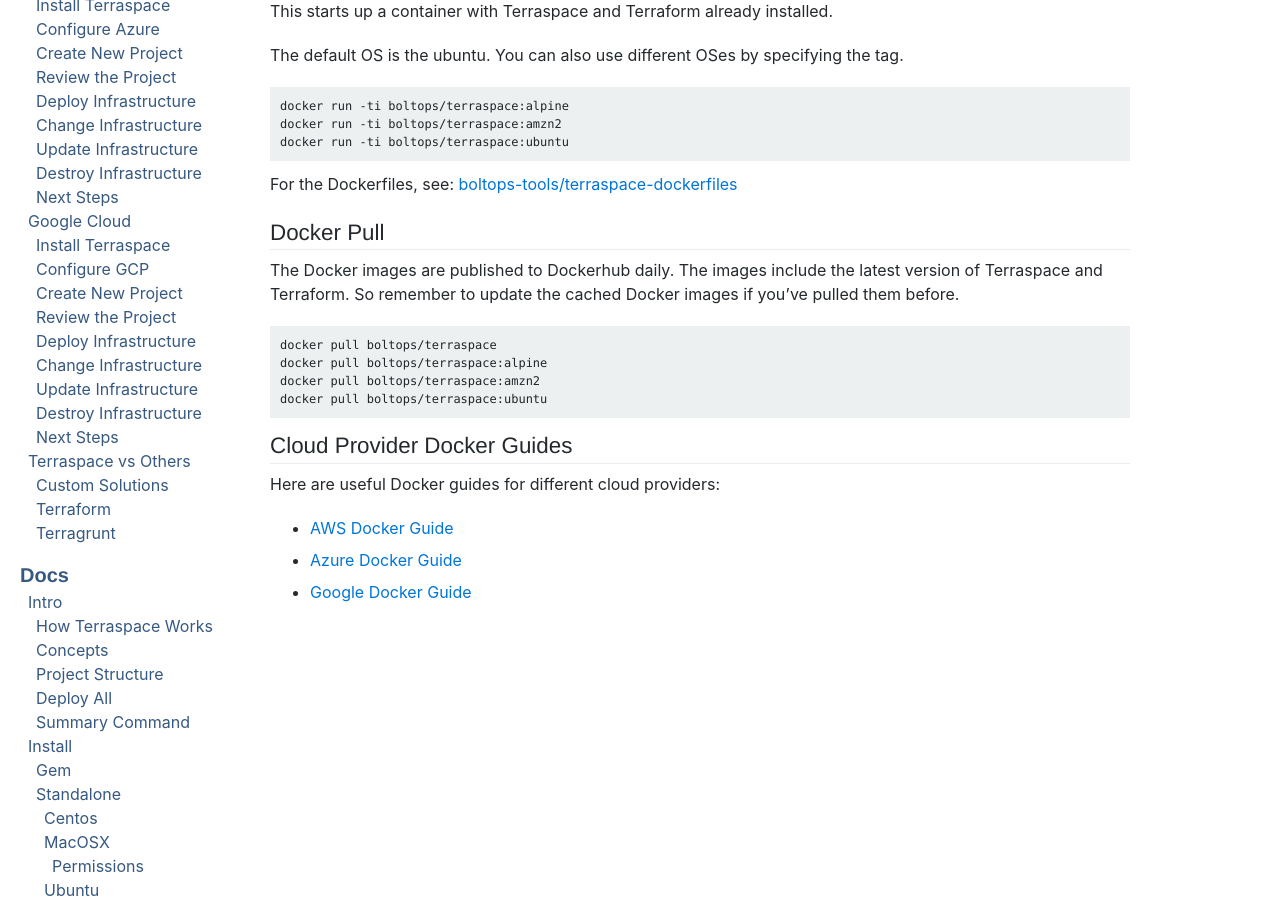
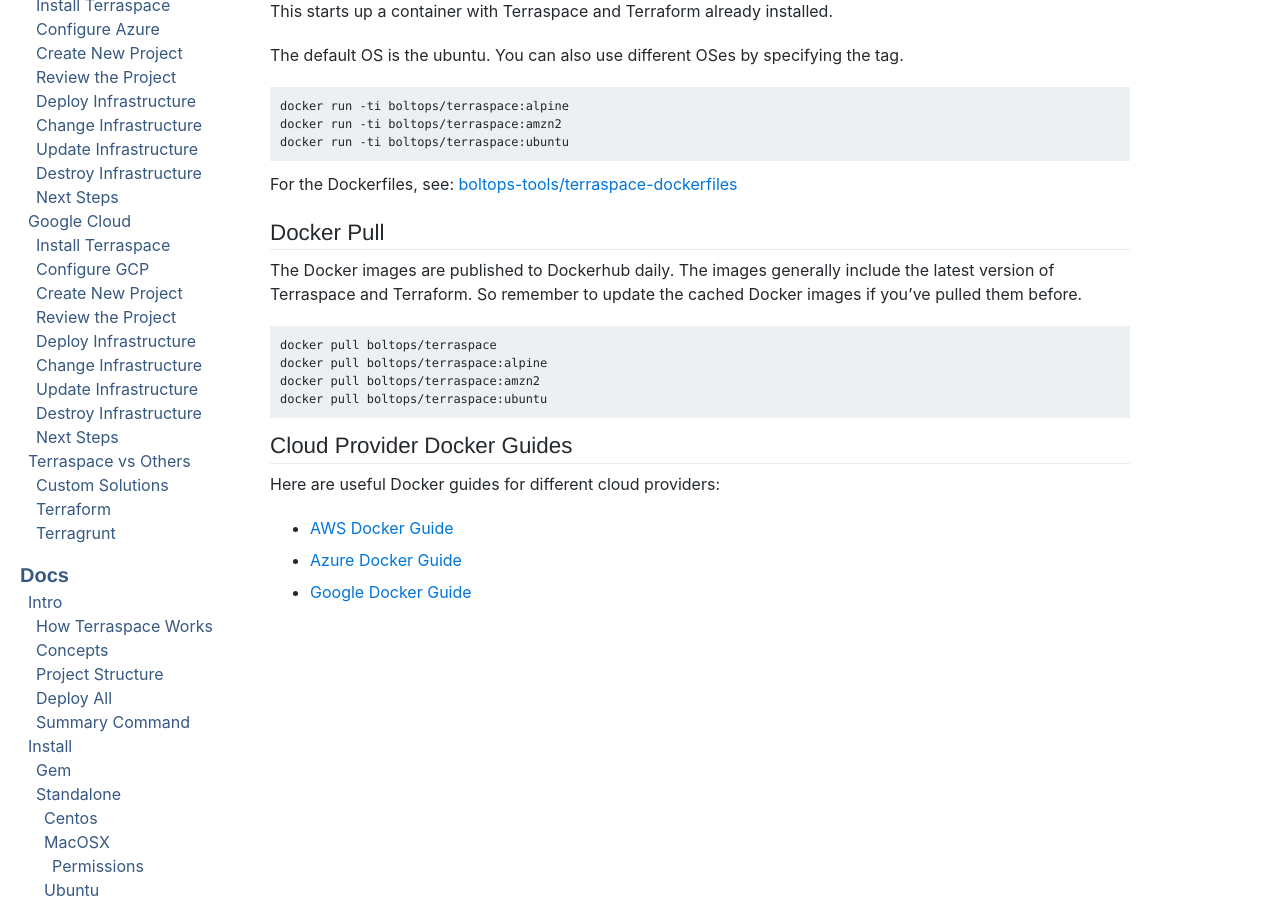
Before and after one commit to boltops-tools/terraspace-docs, a Jekyll site: the page built from _docs/install/docker.md, in a window 1280 px wide and 900 px high, scrolled down 403 px. Built offline with Jekyll 4.4.1, drawn with Linux system fonts in a browser that asks for light colours; a script that is not in the unit is left out.

Commit message:
update docs

```diff
--- a/_docs/install/docker.md
+++ b/_docs/install/docker.md
@@ -22,7 +22,7 @@
 
 ## Docker Pull
 
-The Docker images are published to Dockerhub daily. The images include the latest version of Terraspace and Terraform. So remember to update the cached Docker images if you've pulled them before.
+The Docker images are published to Dockerhub daily. The images generally include the latest version of Terraspace and Terraform. So remember to update the cached Docker images if you've pulled them before.
 
     docker pull boltops/terraspace
     docker pull boltops/terraspace:alpine
```
Also changed, not shown: _includes/intro/install.md (+1 -1 lines).
